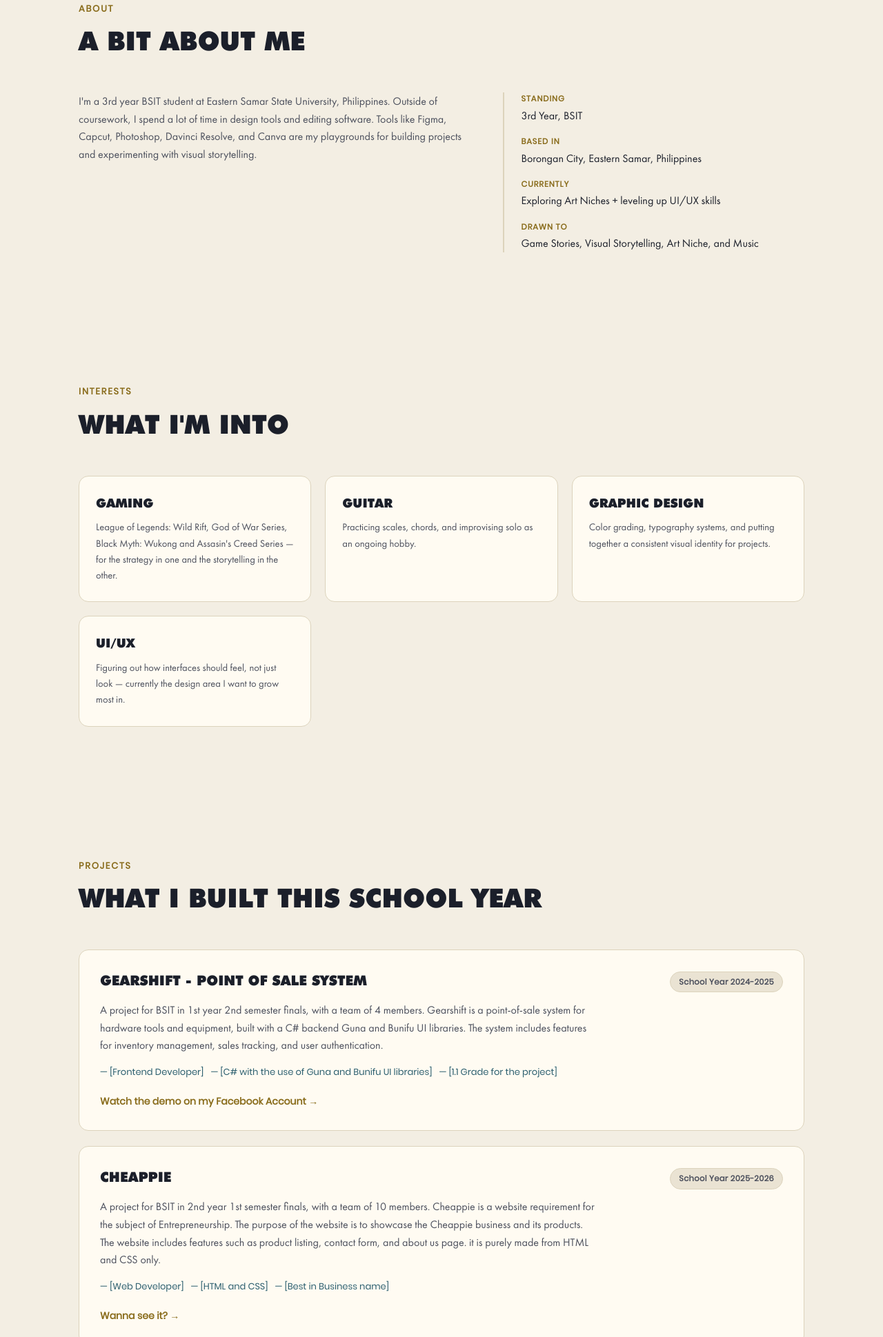
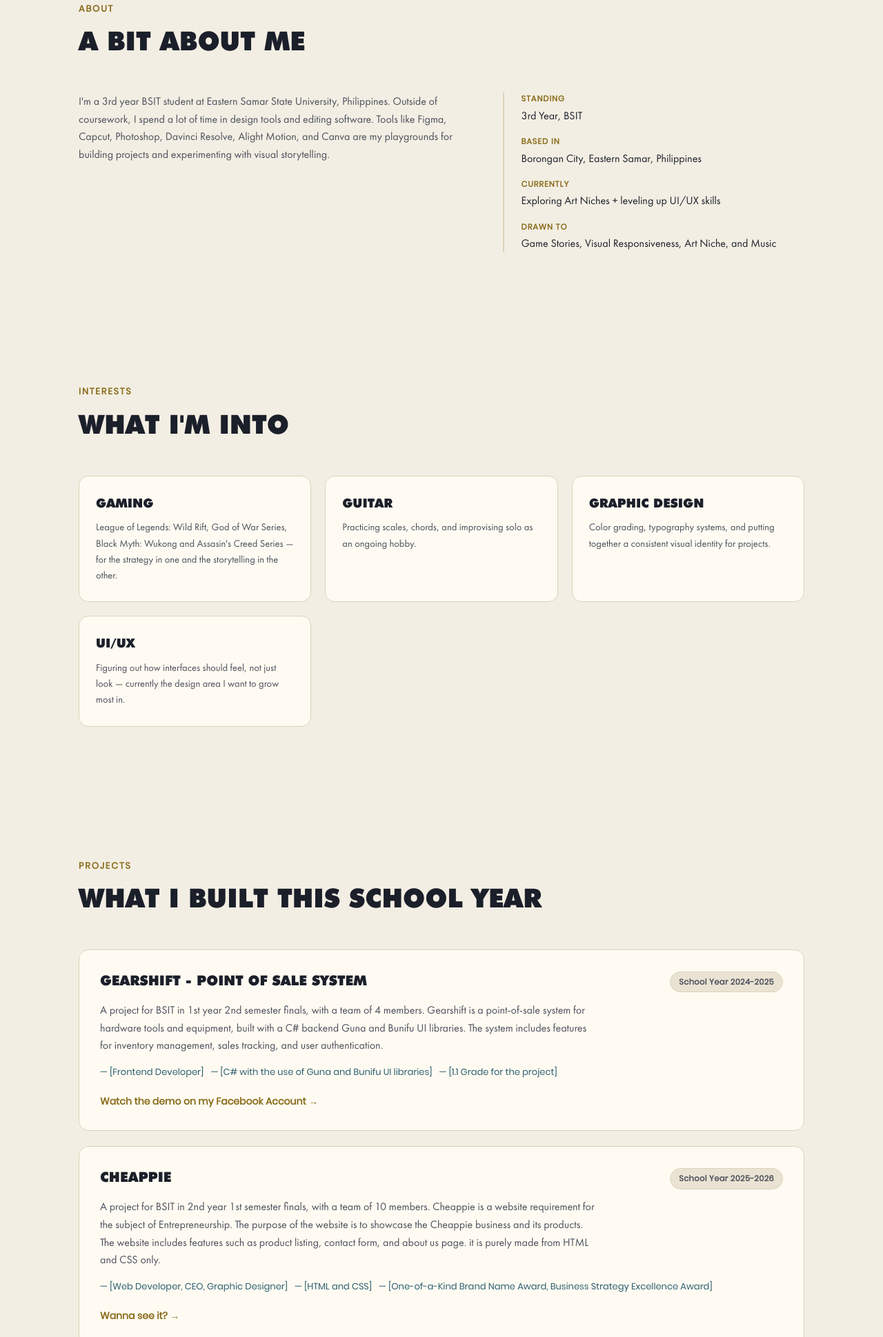
Before and after one commit to Mikuze/KaiserPT, a plain HTML site: page index.html in a window 1280 px wide. Shown: the part 790-2729 px from the top of the page at 69% size. Drawn offline with Linux system fonts and the light colour scheme.

Commit message:
Update text and project details in index.html

```diff
--- a/index.html
+++ b/index.html
@@ -59,7 +59,7 @@
           <p class="eyebrow">3rd Year BSIT Student · Design Enthusiast</p>
           <h1>HI, I'M <span class="accent">KAISER BENEDICT A. COLES</span></h1>
           <p class="hero-tagline">
-            I build things at the intersection of code, design, and storytelling - currently leveling up in UI/UX while exploring the world of Artficial Intelligence and upskilling my guitar skills while gaming.
+            I build things at the intersection of code, design, and storytelling - currently leveling up in UI/UX while exploring the world of Artficial Intelligence and upskilling my guitar skills gaming.
           </p>
           <div class="hero-tags">
             <span class="tag">Gaming</span>
@@ -94,13 +94,13 @@
       <div class="about-grid">
         <p class="about-text">
           I'm a 3rd year BSIT student at Eastern Samar State University, Philippines.
-          Outside of coursework, I spend a lot of time in design tools and editing software. Tools like Figma, Capcut, Photoshop, Davinci Resolve, and Canva are my playgrounds for building projects and experimenting with visual storytelling.
+          Outside of coursework, I spend a lot of time in design tools and editing software. Tools like Figma, Capcut, Photoshop, Davinci Resolve, Alight Motion, and Canva are my playgrounds for building projects and experimenting with visual storytelling.
         </p>
         <ul class="quick-facts">
           <li><span class="fact-label">Standing</span><span>3rd Year, BSIT</span></li>
           <li><span class="fact-label">Based in</span><span>Borongan City, Eastern Samar, Philippines</span></li>
           <li><span class="fact-label">Currently</span><span>Exploring Art Niches + leveling up UI/UX skills</span></li>
-          <li><span class="fact-label">Drawn to</span><span>Game Stories, Visual Storytelling, Art Niche, and Music</span></li>
+          <li><span class="fact-label">Drawn to</span><span>Game Stories, Visual Responsiveness, Art Niche, and Music</span></li>
         </ul>
       </div>
     </section>
@@ -162,9 +162,9 @@
           <p>
             A project for BSIT in 2nd year 1st semester finals, with a team of 10 members. Cheappie is a website requirement for the subject of Entrepreneurship. The purpose of the website is to showcase the Cheappie business and its products. The website includes features such as product listing, contact form, and about us page. it is purely made from HTML and CSS only.
           <ul class="project-meta">
-            <li>[Web Developer]</li>
+            <li>[Web Developer, CEO, Graphic Designer]</li>
             <li>[HTML and CSS]</li>
-            <li>[Best in Business name]</li>
+            <li>[One-of-a-Kind Brand Name Award, Business Strategy Excellence Award]</li>
           </ul>
           <a href="https://mikuze.github.io/CHEAPPIE/" class="project-link" target="_blank" rel="noopener noreferrer">Wanna see it? →</a>
         </article>
@@ -175,7 +175,7 @@
             <span class="tag tag-small">School Year 2025-2026</span>
           </div>
           <p>
-            A project for BSIT in 2nd year 2nd semester finals, with a team of 10 members. Puyit is a task management system built with Php, Puyit is a website requirement for the subject Fundamentals of System Integration. The purpose of the website is to provide a platform for managing tasks and projects.          </p>
+            A project for BSIT in 2nd year 2nd semester finals, with a team of 10 members. Puyit is a task management system built with Php and MySQL, Puyit is a website requirement for the subject Fundamentals of System Integration. The purpose of the website is to provide a platform for managing tasks and projects.          </p>
           <ul class="project-meta">
             <li>[Full Stack Developer]</li>
             <li>[Php & MySQL]</li>
@@ -328,7 +328,7 @@
           <label for="poster-07-toggle" class="lightbox-backdrop" aria-hidden="true"></label>
           <figure>
             <img src="images/graphic-design/full/poster-07.jpg" alt="Butter With Better logo stamp">
-            <figcaption>Buetter With Butter — Logo Stamp</figcaption>
+            <figcaption>Better With Butter — Logo Stamp</figcaption>
           </figure>
           <label for="poster-07-toggle" class="lightbox-close" aria-label="Close">✕</label>
         </div>
@@ -489,6 +489,7 @@
           <ul>
             <li>CapCut</li>
             <li>Davinci Resolve</li>
+            <li>Alight Motion</li>
           </ul>
         </div>
       </div>
```
